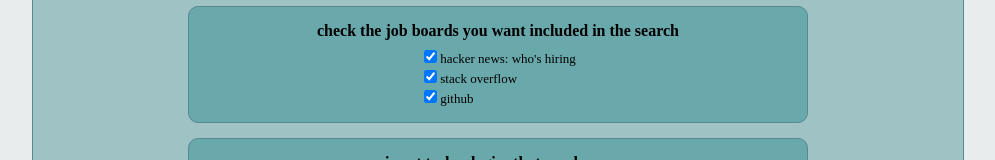
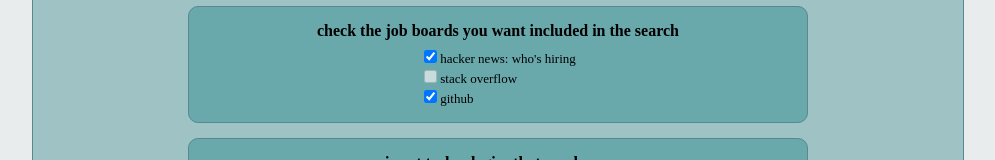
Before and after one commit to austintackaberry/jobsort, a React (Create React App) app in the folder react-backend/client/: page / in a window 1280 px wide. Shown: the part 211-371 px from the top of the page, without its empty margins (142-1137 px from the left). Built offline with nearby package versions, Linux system fonts and the light colour scheme.

Commit message:
disabled so checkbox

```diff
--- a/react-backend/client/src/App.js
+++ b/react-backend/client/src/App.js
@@ -15,7 +15,7 @@ class App extends Component {
       listingData: [],
       checked: {
         github:true,
-        stackOverflow:true,
+        stackOverflow:false,
         hackerNews:true
       }
     };
@@ -321,7 +321,7 @@ class App extends Component {
                         <label for="hn-checkbox">hacker news: who's hiring</label>
                       </div>
                       <div className="checkbox">
-                        <input id="so-checkbox" type="checkbox" defaultChecked="true" onChange={this.handleCheckboxChange}/>
+                        <input id="so-checkbox" type="checkbox" disabled="disabled" onChange={this.handleCheckboxChange}/>
                         <label for="so-checkbox">stack overflow</label>
                       </div>
                       <div className="checkbox">
```
Also changed, not shown: 7 other files (tests, documents, lock files or other folders).
